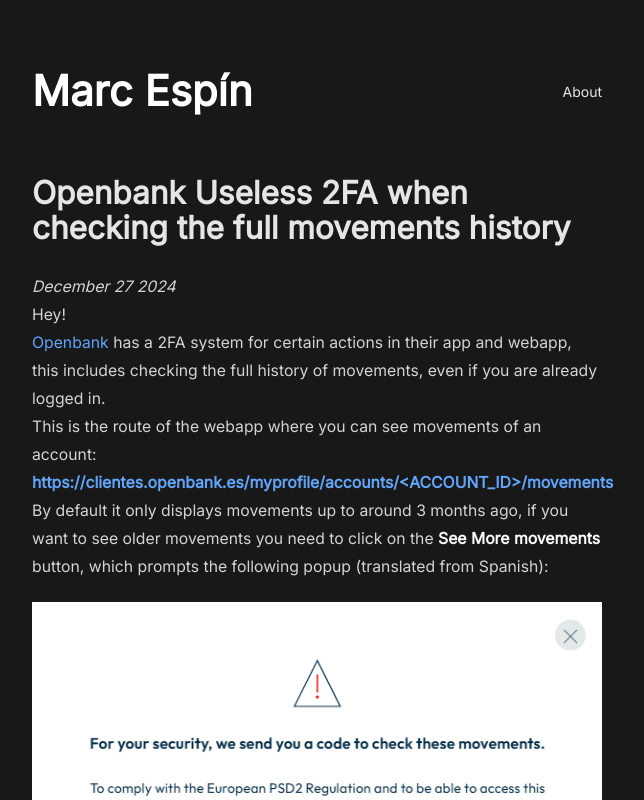
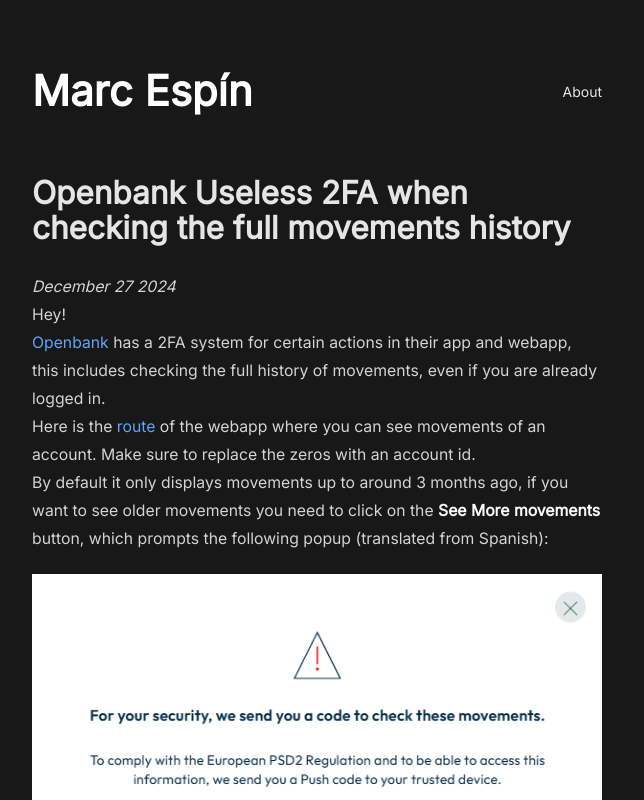
Before and after one commit to marc2332/portfolio, a Next.js app: page /posts/openbank_useless_2fa_movements_history in a window 1280 px wide. Shown: the top 800 px of the page, without its empty margins (283-927 px from the left). Built offline with nearby package versions, Linux system fonts and the light colour scheme.

Commit message:
update links

```diff
--- a/pages/posts/openbank_useless_2fa_movements_history.mdx
+++ b/pages/posts/openbank_useless_2fa_movements_history.mdx
@@ -12,8 +12,7 @@
 \
 [Openbank](https://www.openbank.es/) has a 2FA system for certain actions in their app and webapp, this includes checking the full history of movements, even if you are already logged in.
 \
-This is the route of the webapp where you can see movements of an account:
-**https:\/\/clientes.openbank.es\/myprofile\/accounts\/\<ACCOUNT_ID\>\/movements**
+Here is the [route](https://clientes.openbank.es/myprofile/accounts/0000000/movements) of the webapp where you can see movements of an account. Make sure to replace the zeros with an account id.
 \
 By default it only displays movements up to around 3 months ago, if you want to see older movements you need to click on the **See More movements** button, which prompts the following popup (translated from Spanish):
 <br/>
@@ -98,7 +97,7 @@
 > Note: I used Deno to run the script but you can use other runtimes or even a browser as long as you are in the openbank website.
 <br/>
 
-But here is more to this story, the endpoint used in the script is used in another route of the webapp: **https://clientes.openbank.es/myprofile/global/expenses-by-category/**
+But here is more to this story, the endpoint used in the script is used in another [route](https://clientes.openbank.es/myprofile/global/expenses-by-category/) of the webapp.
 \
 This other route allows us to see the movements up to **1 year ago with no extra steps**, though it will get angry at you if you try an older date.
 <br/>
```
